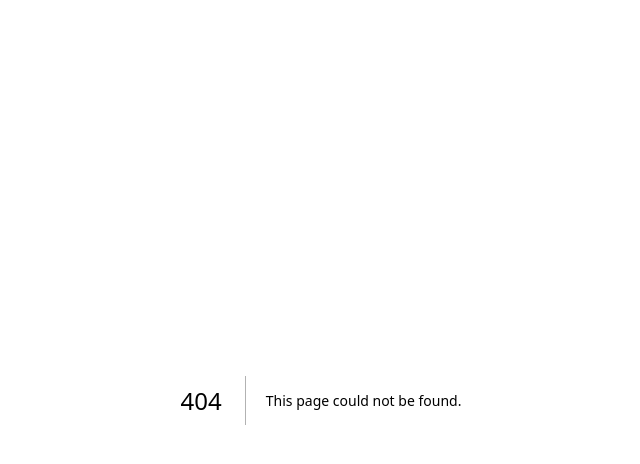
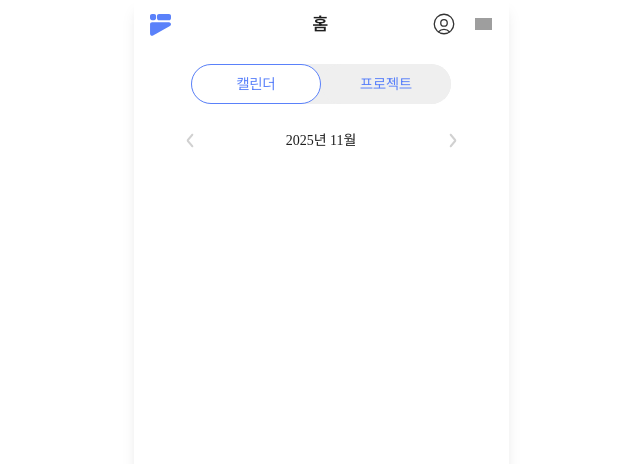
Before and after one commit to Konkuk-KUIT/CAMPUSFORM-Web, a Next.js app: page /home/calendar in a window 1280 px wide. Before the commit this address had no page. Shown: the top 464 px of the page, without its empty margins (319-959 px from the left). Built offline with nearby package versions, Linux system fonts and the light colour scheme; grey boxes are pictures that could not be loaded.

Commit message:
[feat] 홈화면 헤더바 구현
홈화면 헤더바 구현

```diff
--- /dev/null
+++ b/src/app/home/calendar/page.tsx
@@ -0,0 +1,29 @@
+"use client";
+
+import TopAppBar from "@/components/home/TopAppBar";
+import SegmentedControl from "@/components/SegmentedControl";
+import CalendarHeader from "@/components/home/CalendarHeader";
+
+export default function HomePage() {
+  return (
+    <main className="min-h-screen bg-gray-50 flex justify-center">
+      <div className="relative w-[375px] bg-white min-h-screen shadow-lg">
+
+        <TopAppBar />
+
+        <div className="pt-[48px]">
+          <section className="mt-4 flex justify-center px-5">
+            <SegmentedControl />
+          </section>
+
+          <section className="mt-[20px] flex justify-center">
+            <CalendarHeader />
+          </section>
+
+          {/* 달력 요일 그리드가 들어올 자리 */}
+
+        </div>
+      </div>
+    </main>
+  );
+}
--- /dev/null
+++ b/src/app/home/project/page.tsx
@@ -0,0 +1,23 @@
+"use client";
+
+import TopAppBar from "@/components/home/TopAppBar";
+import SegmentedControl from "@/components/SegmentedControl";
+
+export default function HomePage() {
+  return (
+    <main className="min-h-screen bg-gray-50 flex justify-center">
+      <div className="relative w-[375px] bg-white min-h-screen shadow-lg">
+
+        <TopAppBar />
+
+        <div className="pt-[48px]">
+          <section className="mt-4 flex justify-center px-5">
+            <SegmentedControl />
+          </section>
+
+
+        </div>
+      </div>
+    </main>
+  );
+}
--- a/src/components/SegmentedControl.tsx
+++ b/src/components/SegmentedControl.tsx
@@ -20,8 +20,6 @@ export default function SegmentedControl() {
           프로젝트
         </BtnRound>
       </div>
-
-      <div>{view === 'calendar' ? <div>캘린더 화면</div> : <div>프로젝트 화면</div>}</div>
     </div>
   );
 }
--- /dev/null
+++ b/src/components/home/CalendarHeader.tsx
@@ -0,0 +1,35 @@
+"use client";
+
+import Image from "next/image";
+
+export default function CalendarHeader() {
+  return (
+    /* Frame 1707482893: 너비 296px, 높이 33px, 좌우 정렬(space-between) */
+    <div className="w-[296px] h-[33px] flex justify-between items-center font-['Pretendard']">
+
+      {/* 1. 왼쪽 화살표: 33x33px 영역, 내부 아이콘 -90도 회전 */}
+      <button className="w-[33px] h-[33px] flex items-center justify-center">
+        <div className="rotate-90"> {/* 시안의 < 모양을 위해 회전 반영 */}
+          <svg width="14" height="7" viewBox="0 0 14 7" fill="none">
+            <path d="M1 1L7 6L13 1" stroke="#D1D1D1" strokeWidth="2" strokeLinecap="round" strokeLinejoin="round"/>
+          </svg>
+        </div>
+      </button>
+
+      {/* 2. 텍스트 '2025년 11월': 14px Medium, #1F1F1F */}
+      <span className="text-[14px] font-medium text-gray-950 leading-[20px]">
+        2025년 11월
+      </span>
+
+      {/* 3. 오른쪽 화살표: 33x33px 영역 */}
+      <button className="w-[33px] h-[33px] flex items-center justify-center">
+        <div className="-rotate-90"> {/* 시안의 > 모양을 위해 회전 반영 */}
+          <svg width="14" height="7" viewBox="0 0 14 7" fill="none">
+            <path d="M1 1L7 6L13 1" stroke="#D1D1D1" strokeWidth="2" strokeLinecap="round" strokeLinejoin="round"/>
+          </svg>
+        </div>
+      </button>
+
+    </div>
+  );
+}
--- /dev/null
+++ b/src/components/home/TopAppBar.tsx
@@ -0,0 +1,34 @@
+"use client";
+
+import Image from "next/image";
+
+export default function TopAppBar() {
+  return (
+    <header className="fixed top-0 w-[375px] h-[48px] bg-white z-50">
+
+      <div className="absolute left-4 top-[14px] w-[21px] h-[22px]">
+        <Image src="/icons/logo.svg" alt="Logo" width={21} height={22} />
+      </div>
+
+      <h1 className="absolute left-[179px] top-[11px] text-title text-gray-950 whitespace-nowrap">
+        홈
+      </h1>
+
+      <div className="absolute left-[297px] top-[11px] w-[26px] h-[26px]">
+        <Image src="/icons/user.svg" alt="User" width={26} height={26} />
+      </div>
+
+      <div className="absolute left-[338px] top-3 w-6 h-6 flex items-center justify-center">
+        <div className="relative w-[16.53px] h-[19.5px]">
+          <Image
+            src="/icons/alarm.svg"
+            alt="Alarm"
+            fill
+            className="object-contain"
+          />
+        </div>
+      </div>
+
+    </header>
+  );
+}
```
